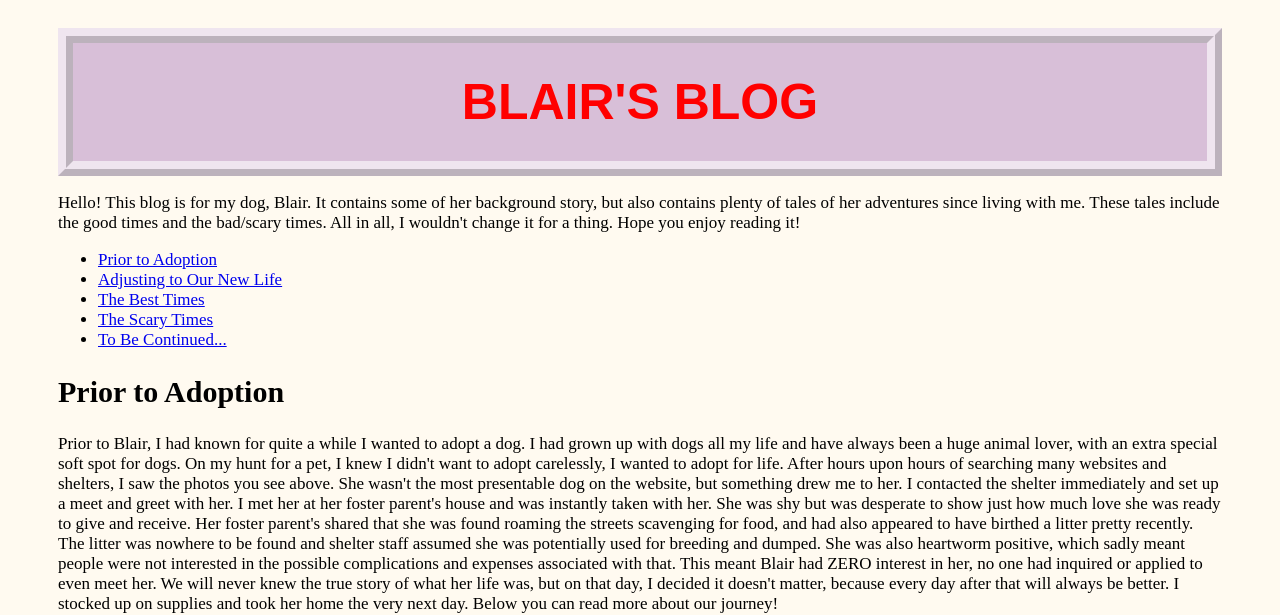
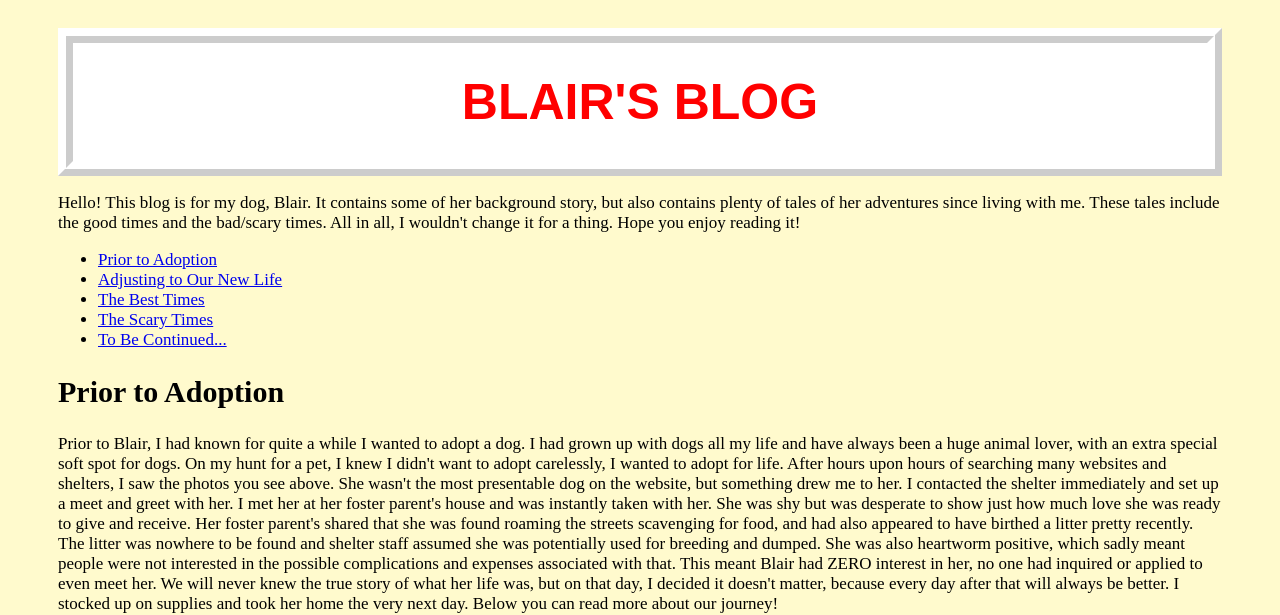
Before and after one commit to LaunchCodeAllhubs/js-assignment-4-html-me-something-amesp73, a website: page index.html in a window 1280 px wide. Shown: the top 615 px of the page. Drawn offline with Linux system fonts and the light colour scheme.

```diff
--- a/styles.css
+++ b/styles.css
@@ -6,7 +6,7 @@
     font-family: Copperplate, Papyrus, fantasy;
     font-size: 50px;
     color: red;
-    background: thistle;
+    background: white;
     border: 4mm ridge rgba(255, 255, 255, 0.6);
 }
 
@@ -14,7 +14,7 @@
     margin: 8px;
     padding: 20px 50px 20px 50px;
     display: block;
-    background-color: floralwhite;
+    background-color: lemonchiffon;
     text-align: left;
     font-size: 17px;
 }
```
